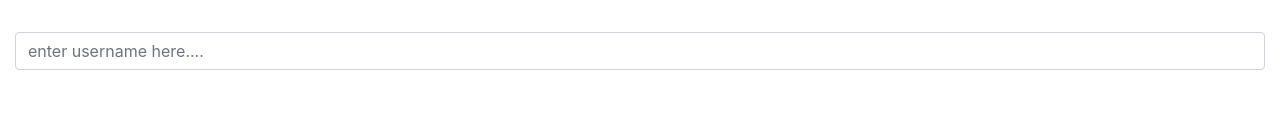
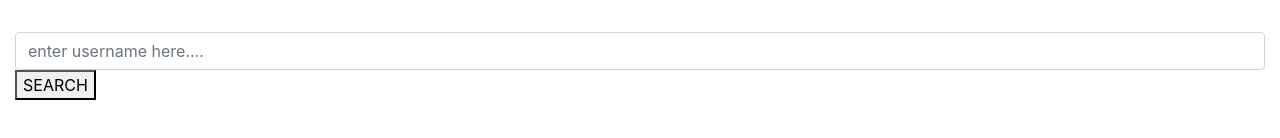
Before and after one commit to Kebasoh/Gitsearch, an Angular app: page / in a window 1280 px wide. Shown: the part 266-404 px from the top of the page. Built offline with nearby package versions, Linux system fonts and the light colour scheme; no server answers; a web font is replaced by a local one.

Commit message:
added a button

```diff
--- a/src/app/profile/profile.component.html
+++ b/src/app/profile/profile.component.html
@@ -6,7 +6,7 @@
     <form action="" class="enter">
         <div class="form-group">
             <input type="text" placeholder="enter username here...." class="form-control"  [(ngModel)]="username" name="username" (keyup)="findProfile()">
-
+             <button (click)="getProfileInfo()">SEARCH</button>
         </div>
     </form>
     <div *ngIf="profile">
--- a/src/app/profile/profile.component.ts
+++ b/src/app/profile/profile.component.ts
@@ -40,7 +40,6 @@ findProfile(){
 
     this.profileService.updateProfile('kebasoh');
     this.profileService.getProfileInfo().subscribe(profile => this.profile = profile);
-    this.profileService.getProfileRepos().subscribe(repos =>  this.repos = repos);
   }
 
 }
```
